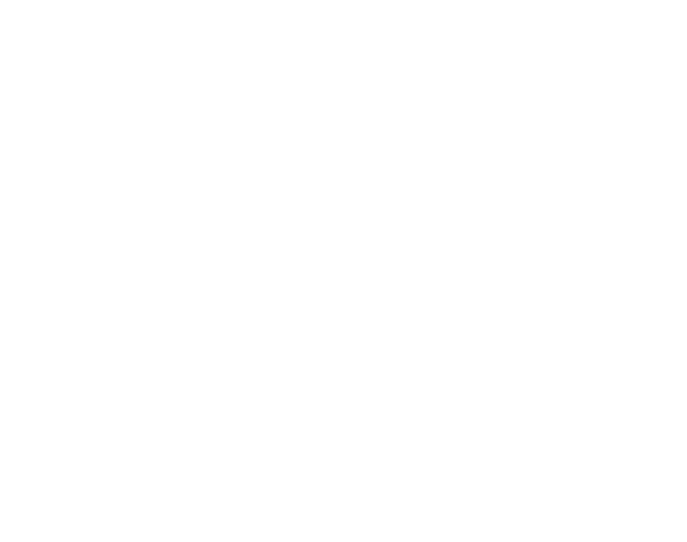
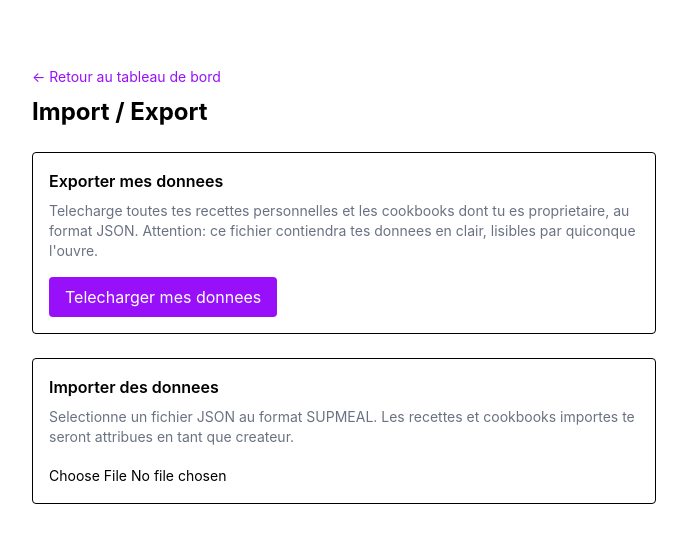
Before and after one commit to Mahamba-66/supmeal, a React (Vite) app in the folder web/: page /data in a window 1280 px wide. Before the commit this address had no page. Shown: the top 542 px of the page, without its empty margins (296-983 px from the left). Built offline with nearby package versions, Linux system fonts and the light colour scheme; sample sign-in values are in the browser's storage.

Commit message:
ecran import/export, affichage auteur des recettes, traduction des roles en francais

```diff
--- a/web/src/App.tsx
+++ b/web/src/App.tsx
@@ -12,6 +12,7 @@
 import Invites from "./pages/Invites";
 import MealPlans from "./pages/MealPlans";
 import MealPlanDetail from "./pages/MealPlanDetail";
+import DataManagement from "./pages/DataManagement";
 import ProtectedRoute from "./components/ProtectedRoute";
 
 function App() {
@@ -31,6 +32,7 @@
         <Route path="/invites" element={<ProtectedRoute><Invites /></ProtectedRoute>} />
         <Route path="/mealplans" element={<ProtectedRoute><MealPlans /></ProtectedRoute>} />
         <Route path="/mealplans/:mealPlanId" element={<ProtectedRoute><MealPlanDetail /></ProtectedRoute>} />
+        <Route path="/data" element={<ProtectedRoute><DataManagement /></ProtectedRoute>} />
       </Routes>
     </BrowserRouter>
   );
--- /dev/null
+++ b/web/src/lib/roles.ts
@@ -0,0 +1,10 @@
+export const ROLE_LABELS: Record<string, string> = {
+  OWNER: "Proprietaire",
+  EDITOR: "Editeur",
+  READER: "Lecteur",
+  COMMENTER: "Commentateur",
+};
+
+export function roleLabel(role: string): string {
+  return ROLE_LABELS[role] ?? role;
+}
--- a/web/src/pages/CookbookDetail.tsx
+++ b/web/src/pages/CookbookDetail.tsx
@@ -1,6 +1,7 @@
 import { useEffect, useState } from "react";
 import { useParams, useNavigate, Link } from "react-router-dom";
 import { api } from "../lib/api";
+import { roleLabel } from "../lib/roles";
 import type { CookbookDetail, Recipe } from "../lib/types";
 
 export default function CookbookDetailPage() {
@@ -126,7 +127,7 @@
           <ul className="flex flex-col gap-2 mb-6">
             {cookbook.members.map((m) => (
               <li key={m.id} className="text-sm">
-                {m.user.firstName} {m.user.lastName} ({m.user.email}) - <span className="font-semibold">{m.role}</span>
+               {m.user.firstName} {m.user.lastName} ({m.user.email}) - <span className="font-semibold">{roleLabel(m.role)}</span>
                 {m.status === "PENDING" && <span className="ml-2 text-xs text-orange-500">(en attente)</span>}
               </li>
             ))}
--- a/web/src/pages/Cookbooks.tsx
+++ b/web/src/pages/Cookbooks.tsx
@@ -1,6 +1,7 @@
 import { useEffect, useState } from "react";
 import { Link } from "react-router-dom";
 import { api } from "../lib/api";
+import { roleLabel } from "../lib/roles";
 import type { Cookbook } from "../lib/types";
 
 export default function Cookbooks() {
@@ -58,7 +59,7 @@
               className="block border rounded px-4 py-3 hover:bg-gray-50"
             >
               <span className="font-semibold">{cb.name}</span>
-              <span className="ml-2 text-sm text-gray-500">({cb.myRole})</span>
+              <span className="ml-2 text-sm text-gray-500">({roleLabel(cb.myRole ?? "")})</span>
             </Link>
           </li>
         ))}
--- /dev/null
+++ b/web/src/pages/DataManagement.tsx
@@ -0,0 +1,86 @@
+import { useState } from "react";
+import { Link } from "react-router-dom";
+import { api } from "../lib/api";
+
+export default function DataManagement() {
+  const [importing, setImporting] = useState(false);
+  const [result, setResult] = useState<string | null>(null);
+  const [error, setError] = useState<string | null>(null);
+
+  async function handleExport() {
+    setError(null);
+    try {
+      const res = await api.get("/data/export");
+      const blob = new Blob([JSON.stringify(res.data, null, 2)], { type: "application/json" });
+      const url = URL.createObjectURL(blob);
+      const link = document.createElement("a");
+      link.href = url;
+      link.download = "supmeal-export.json";
+      link.click();
+      URL.revokeObjectURL(url);
+    } catch {
+      setError("Erreur lors de l'export");
+    }
+  }
+
+  async function handleImport(e: React.ChangeEvent<HTMLInputElement>) {
+    const file = e.target.files?.[0];
+    if (!file) return;
+
+    setError(null);
+    setResult(null);
+    setImporting(true);
+
+    try {
+      const text = await file.text();
+      const data = JSON.parse(text);
+      const res = await api.post("/data/import", data);
+      setResult(
+        `${res.data.importedRecipes} recette(s) et ${res.data.importedCookbooks} cookbook(s) importes avec succes`
+      );
+    } catch (err: any) {
+      const errData = err.response?.data?.error;
+      const message = typeof errData === "string" ? errData : "Fichier invalide ou erreur lors de l'import";
+      setError(message);
+    } finally {
+      setImporting(false);
+      e.target.value = "";
+    }
+  }
+
+  return (
+    <div className="max-w-2xl mx-auto mt-10 p-6">
+      <Link to="/" className="text-sm text-purple-600">{"<- Retour au tableau de bord"}</Link>
+      <h1 className="text-2xl font-bold mt-2 mb-6">Import / Export</h1>
+
+      <div className="border rounded p-4 mb-6">
+        <h2 className="font-semibold mb-2">Exporter mes donnees</h2>
+        <p className="text-sm text-gray-500 mb-4">
+          Telecharge toutes tes recettes personnelles et les cookbooks dont tu es proprietaire, au format JSON.
+          Attention: ce fichier contiendra tes donnees en clair, lisibles par quiconque l'ouvre.
+        </p>
+        <button onClick={handleExport} className="bg-purple-600 text-white rounded px-4 py-2">
+          Telecharger mes donnees
+        </button>
+      </div>
+
+      <div className="border rounded p-4">
+        <h2 className="font-semibold mb-2">Importer des donnees</h2>
+        <p className="text-sm text-gray-500 mb-4">
+          Selectionne un fichier JSON au format SUPMEAL. Les recettes et cookbooks importes te seront attribues
+          en tant que createur.
+        </p>
+        <input
+          type="file"
+          accept="application/json"
+          onChange={handleImport}
+          disabled={importing}
+          className="text-sm"
+        />
+        {importing && <p className="text-sm text-gray-500 mt-2">Import en cours...</p>}
+        {result && <p className="text-sm text-green-600 mt-2">{result}</p>}
+        {error && <p className="text-sm text-red-500 mt-2">{error}</p>}
+      </div>
+    </div>
+  );
+}
--- a/web/src/pages/Home.tsx
+++ b/web/src/pages/Home.tsx
@@ -8,7 +8,7 @@
     <div className="p-8">
       <h1 className="text-2xl font-bold">SUPMEAL</h1>
       <p className="mt-4">Connecte en tant que {user?.firstName} {user?.lastName} ({user?.email})</p>
-      <div className="mt-6 flex gap-4">
+      <div className="mt-6 flex gap-4 flex-wrap">
         <Link to="/cookbooks" className="bg-purple-600 text-white rounded px-4 py-2">
           Mes Cookbooks
         </Link>
@@ -21,6 +21,9 @@
         <Link to="/invites" className="border rounded px-4 py-2">
           Invitations
         </Link>
+        <Link to="/data" className="border rounded px-4 py-2">
+          Import / Export
+        </Link>
       </div>
       <button onClick={logout} className="mt-6 bg-gray-200 rounded px-3 py-2">
         Se deconnecter
--- a/web/src/pages/Invites.tsx
+++ b/web/src/pages/Invites.tsx
@@ -1,6 +1,7 @@
 import { useEffect, useState } from "react";
 import { Link } from "react-router-dom";
 import { api } from "../lib/api";
+import { roleLabel } from "../lib/roles";
 import type { PendingInvite } from "../lib/types";
 
 export default function Invites() {
@@ -35,7 +36,7 @@
           <li key={inv.id} className="border rounded px-4 py-3 flex justify-between items-center">
             <span>
               <span className="font-semibold">{inv.cookbook.name}</span>
-              <span className="ml-2 text-sm text-gray-500">(role propose: {inv.role})</span>
+             <span className="ml-2 text-sm text-gray-500">(role propose: {roleLabel(inv.role)})</span>
             </span>
             <div className="flex gap-2">
               <button
--- a/web/src/pages/Recipes.tsx
+++ b/web/src/pages/Recipes.tsx
@@ -60,6 +60,11 @@
                 {isFav && <span className="ml-2 text-yellow-500">*Favori</span>}
                 <span className="ml-2 text-sm text-gray-500">
                   {r.prepTime + r.cookTime} min - {r.servings} portions
+                  {r.author && (
+                    r.author.id === currentUser?.id
+                      ? " - Crée par vous"
+                      : ` - Crée par ${r.author.firstName} ${r.author.lastName} (${r.author.email})`
+                  )}
                 </span>
                 <div className="mt-1 flex gap-1">
                   {r.tags.map((t) => (
```
Also changed, not shown: web/src/lib/types.ts (+8 -0 lines), 2 other files (tests, documents, lock files or other folders).
